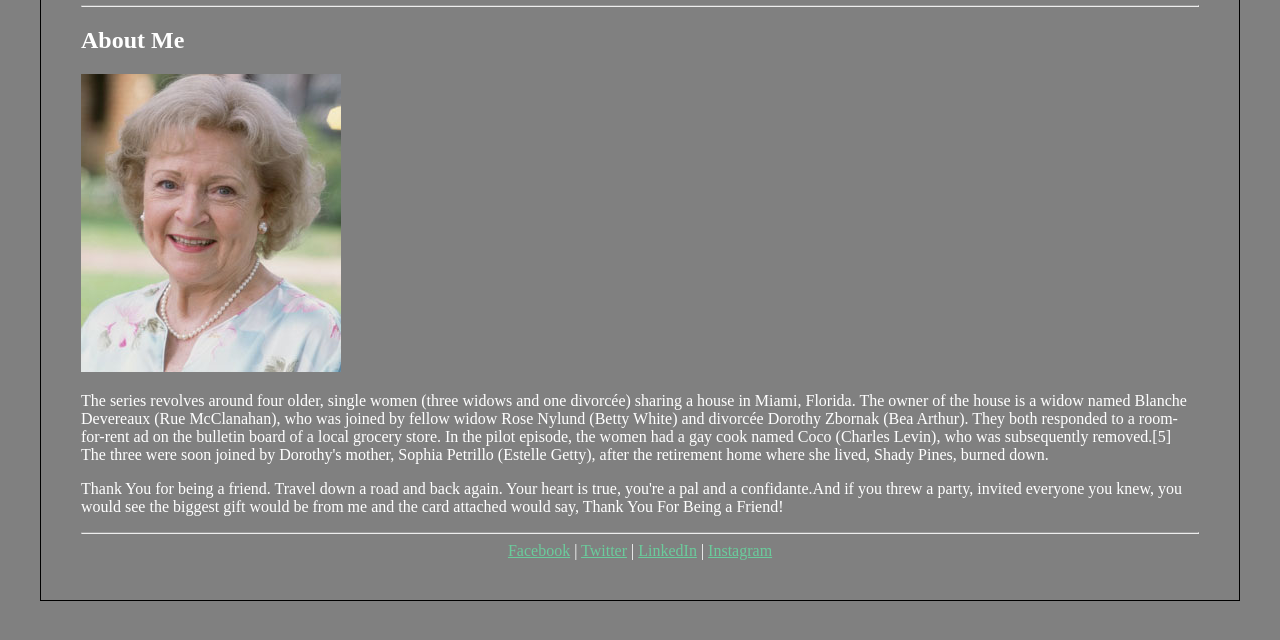
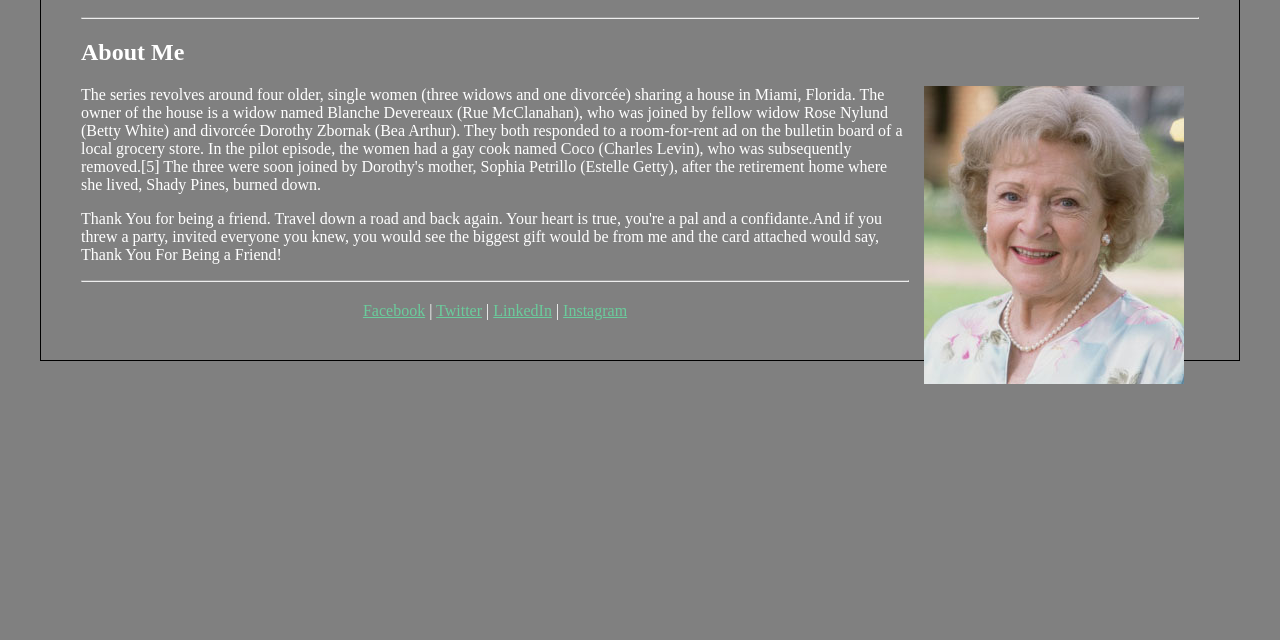
Before and after one commit to jroos1/wendybite, a plain HTML site: page index.html in a window 1280 px wide. Shown: the part 182-822 px from the top of the page. After the commit the page ends 800 px from the top, so only its background shows below. Drawn offline with Linux system fonts and the light colour scheme.

Commit message:
updated img styling and resume styling

```diff
--- a/css/main.css
+++ b/css/main.css
@@ -11,9 +11,21 @@ header {
 	text-align: center;
 }
 
+nav {
+	margin-bottom: 20px;
+}
+
 a {
 	color: #6ACC9C;
 	font-style: normal;
+}
+
+div {
+	float: right;
+}
+
+img {
+	margin: 0px 15px 15px 15px;
 }
 
 ul {
@@ -22,4 +34,6 @@ ul {
 
 footer {
 	text-align: center;
+	font-style: bold;
+	margin-top: 20px;
 }
--- a/index.html
+++ b/index.html
@@ -21,13 +21,15 @@
 
 		<hr />
 
-		<h2>About Me</h2>
+			<h2>About Me</h2>
 
-		<img src="images/Betty-White.jpg">
+			<div>
+				<img src="images/Betty-White.jpg">
+			</div>
 
-		<p>The series revolves around four older, single women (three widows and one divorcée) sharing a house in Miami, Florida. The owner of the house is a widow named Blanche Devereaux (Rue McClanahan), who was joined by fellow widow Rose Nylund (Betty White) and divorcée Dorothy Zbornak (Bea Arthur). They both responded to a room-for-rent ad on the bulletin board of a local grocery store. In the pilot episode, the women had a gay cook named Coco (Charles Levin), who was subsequently removed.[5] The three were soon joined by Dorothy's mother, Sophia Petrillo (Estelle Getty), after the retirement home where she lived, Shady Pines, burned down.</p>
+			<p>The series revolves around four older, single women (three widows and one divorcée) sharing a house in Miami, Florida. The owner of the house is a widow named Blanche Devereaux (Rue McClanahan), who was joined by fellow widow Rose Nylund (Betty White) and divorcée Dorothy Zbornak (Bea Arthur). They both responded to a room-for-rent ad on the bulletin board of a local grocery store. In the pilot episode, the women had a gay cook named Coco (Charles Levin), who was subsequently removed.[5] The three were soon joined by Dorothy's mother, Sophia Petrillo (Estelle Getty), after the retirement home where she lived, Shady Pines, burned down.</p>
 
-		<p>Thank You for being a friend. Travel down a road and back again. Your heart is true, you're a pal and a confidante.And if you threw a party, invited everyone you knew, you would see the biggest gift would be from me and the card attached would say, Thank You For Being a Friend!</p>
+			<p>Thank You for being a friend. Travel down a road and back again. Your heart is true, you're a pal and a confidante.And if you threw a party, invited everyone you knew, you would see the biggest gift would be from me and the card attached would say, Thank You For Being a Friend!</p>
 
 		<hr />
 
```
